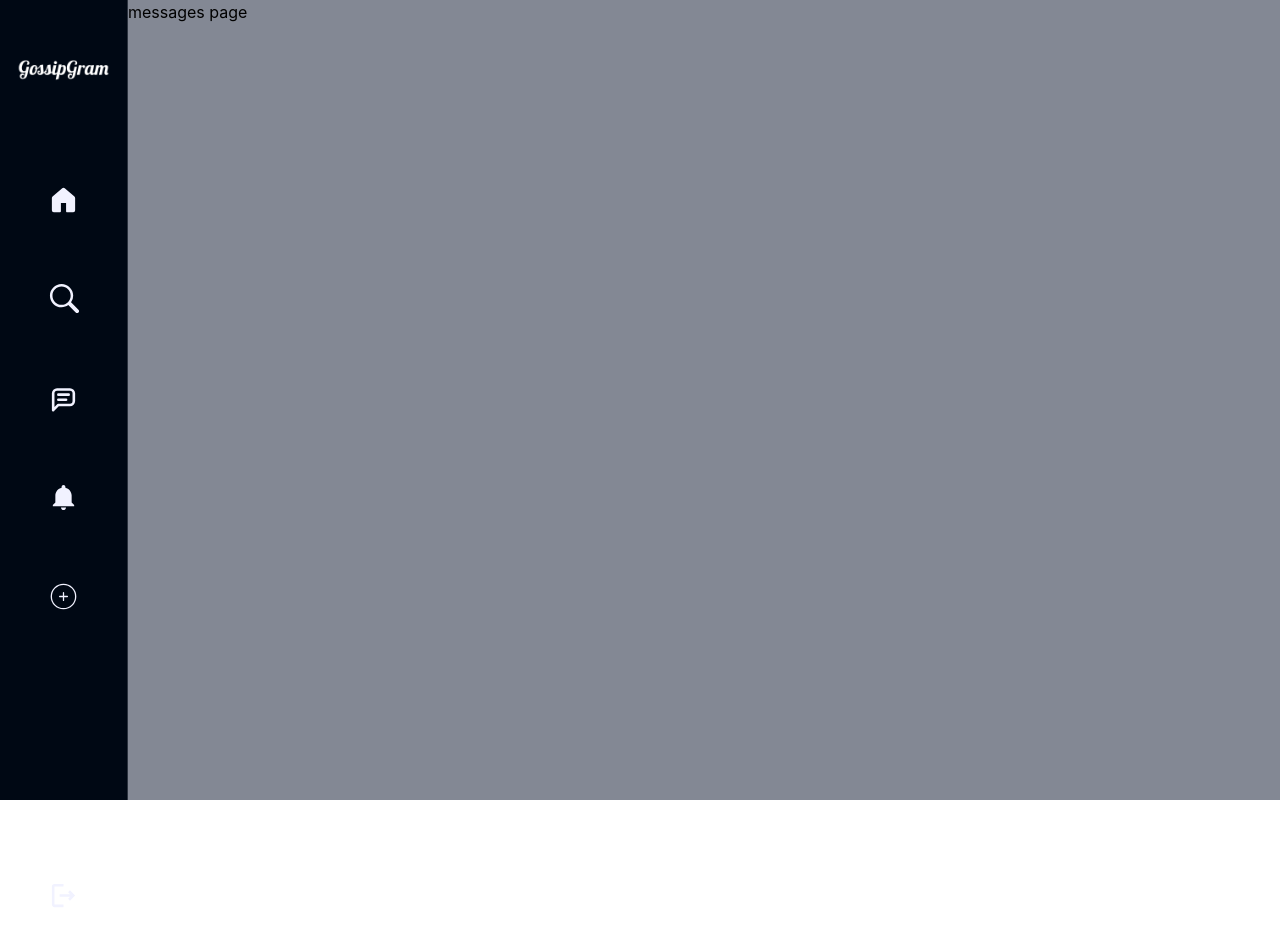
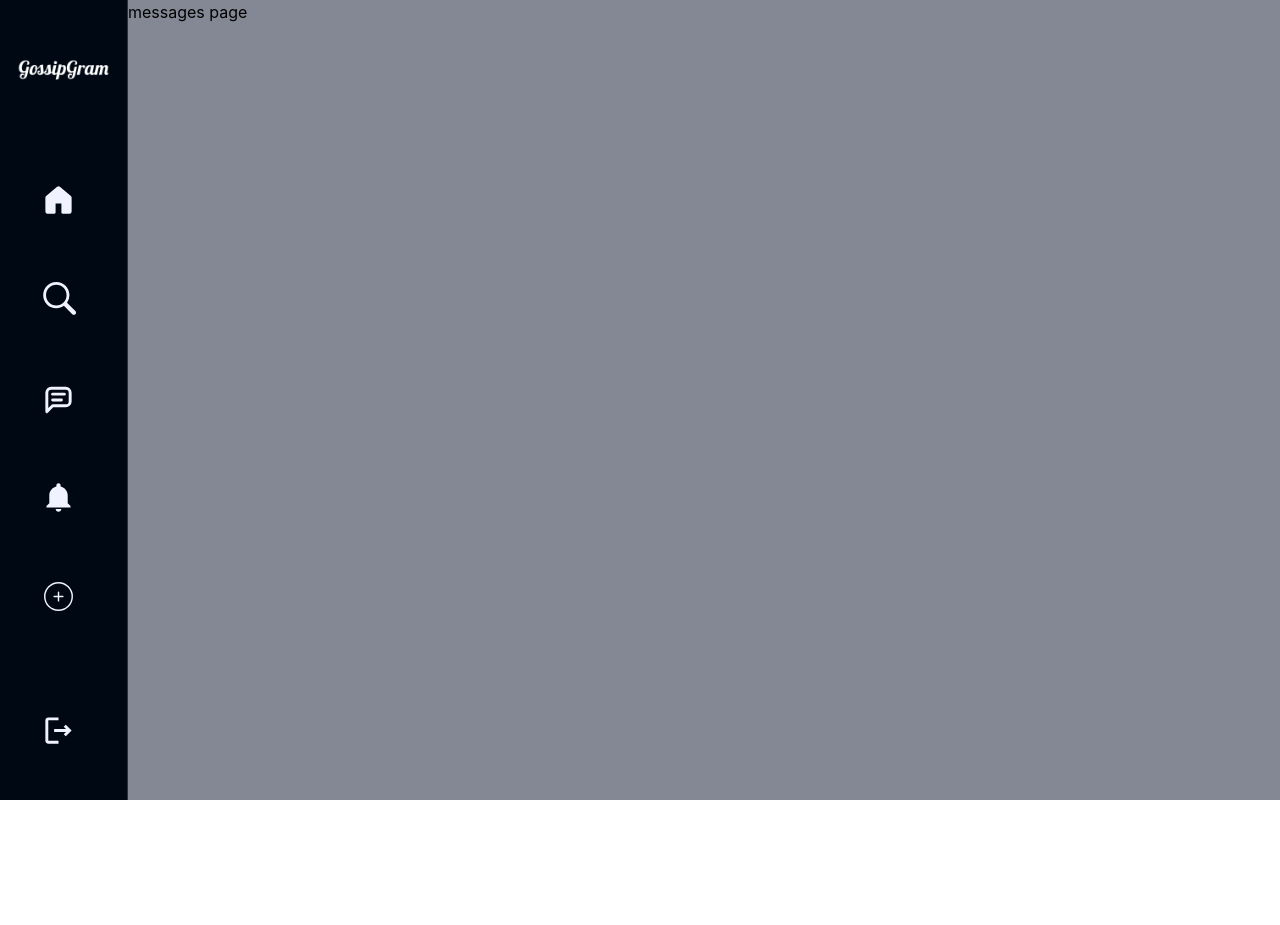
Before and after one commit to gossipgram/GossipGram, a React (Create React App) app: page /chat in a window 1280 px wide. After the commit the page ends 800 px from the top, so only its background shows below. Built offline with nearby package versions, Linux system fonts and the light colour scheme.

Commit message:
fix logout button and improve sidebar

```diff
--- a/src/Components/common/Sidebar.jsx
+++ b/src/Components/common/Sidebar.jsx
@@ -11,9 +11,9 @@ const Sidebar = () => {
   const location = useLocation();
   const currPath = location.pathname;
   return (
-    <div>
+    <div className="">
       {currPath === "/home" ? (
-        <div className="flex w-[350px] sticky flex-col h-screen   border-r-[1px] border-r-richblack-700 bg-richblack-900 py-1 ">
+        <div className="flex w-[350px] relative flex-col h-screen border-r-[1px] border-r-richblack-700 bg-richblack-900 py-1 ">
           <Link to="/home">
             <div className="flex items-center justify-center cursor-pointer">
               <img
@@ -29,7 +29,7 @@ const Sidebar = () => {
           </Link>
 
           <Link to="/home">
-            <div className="flex flex-row px-10 py-3 mx-2 gap-3 hover:bg-richblack-700 rounded-lg transition-all duration-200 cursor-pointer">
+            <div className="flex flex-row px-10 py-3 mx-2 gap-3 hover:bg-richblack-700  rounded-lg transition-all duration-200 cursor-pointer">
               <GoHomeFill fontSize={25} className="text-richblack-5" />
               <p className="text-xl text-white">Home</p>
             </div>
@@ -67,14 +67,14 @@ const Sidebar = () => {
           </Link>
           <div className="mx-auto mt-3 mb-6 h-[1px] w-10/12 bg-richblack-700" />
 
-          <div className="flex flex-row mt-52 px-10 py-3 mx-2  gap-3 hover:bg-richblack-700 transition-all rounded-lg duration-200 cursor-pointer">
+          <div className="flex flex-row absolute bottom-10 mt-52 px-10 py-3 mx-2  gap-3 hover:bg-richblack-700 transition-all rounded-lg duration-200 cursor-pointer">
             <MdOutlineLogout fontSize={25} className="text-richblack-5" />
             <p className="text-xl text-white">Log Out</p>
           </div>
           {/* <div className="mx-auto mt-3 mb-6 h-[1px] w-10/12 bg-richblack-700" /> */}
         </div>
       ) : (
-        <div className="flex gap-10 sticky flex-col w-32 h-screen border-r-[1px] border-r-richblack-700 bg-richblack-900 py-1 ">
+        <div className="flex gap-10 relative flex-col w-32 h-screen border-r-[1px] border-r-richblack-700 bg-richblack-900 py-1 ">
           <Link to="/home">
             <div className="flex items-center justify-center cursor-pointer">
               <img
@@ -89,33 +89,33 @@ const Sidebar = () => {
             </div>
           </Link>
           <Link to="/home">
-            <div className="flex flex-row px-10 py-3 mx-2 gap-3 hover:bg-richblack-700 transition-all duration-200 rounded-lg cursor-pointer">
+            <div className="flex w-[80%] justify-center py-3 mx-2 gap-3 hover:bg-richblack-700 hover:scale-110 transition-all duration-200 rounded-lg cursor-pointer">
               <GoHomeFill fontSize={35} className="text-richblack-5" />
             </div>
           </Link>
 
-          <div className="flex flex-row px-10 py-3 mx-2 gap-3 hover:bg-richblack-700 transition-all duration-200 rounded-lg cursor-pointer">
+          <div className="flex w-[80%] justify-center py-3 mx-2 gap-3 hover:bg-richblack-700 hover:scale-110 transition-all duration-200 rounded-lg cursor-pointer">
             <GoSearch fontSize={35} className="text-richblack-5" />
           </div>
           <Link to="/chat">
-            <div className="flex flex-row px-10 py-3 mx-2 gap-3 hover:bg-richblack-700 transition-all duration-200 rounded-lg cursor-pointer">
+            <div className="flex w-[80%] justify-center py-3 mx-2 gap-3 hover:bg-richblack-700 hover:scale-110 transition-all duration-200 rounded-lg cursor-pointer">
               <TbMessage fontSize={35} className="text-richblack-5" />
             </div>
           </Link>
 
           <Link to="/notification">
-            <div className="flex flex-row px-10 py-3 mx-2 gap-3 hover:bg-richblack-700 transition-all duration-200 rounded-lg cursor-pointer">
+            <div className="flex w-[80%] justify-center py-3 mx-2 gap-3 hover:bg-richblack-700 hover:scale-110 transition-all duration-200 rounded-lg cursor-pointer">
               <IoMdNotifications fontSize={35} className="text-richblack-5" />
             </div>
           </Link>
 
           <Link to="/create">
-            <div className="flex flex-row px-10 py-3 mx-2 gap-3 hover:bg-richblack-700 transition-all duration-200 rounded-lg cursor-pointer">
+            <div className="flex w-[80%] justify-center py-3 mx-2 gap-3 hover:bg-richblack-700 hover:scale-110 transition-all duration-200 rounded-lg cursor-pointer">
               <CiCirclePlus fontSize={35} className="text-richblack-5" />
             </div>
           </Link>
 
-          <div className="flex flex-row px-10 py-3 mx-2 mt-[200px] gap-3 hover:bg-richblack-700 transition-all rounded-lg duration-200 cursor-pointer">
+          <div className="flex w-[80%] absolute bottom-10 justify-center py-3 mx-2 mt-[200px] gap-3 hover:scale-110 hover:bg-richblack-700 transition-all rounded-lg duration-200 cursor-pointer">
             <MdOutlineLogout fontSize={35} className="text-richblack-5" />
           </div>
         </div>
--- a/src/Pages/ChatPage.jsx
+++ b/src/Pages/ChatPage.jsx
@@ -4,8 +4,10 @@ import Sidebar from "../Components/common/Sidebar";
 const ChatPage = () => {
   return (
     <div className="flex">
-      <Sidebar />
-      <div>
+      <div className="">
+        <Sidebar />
+      </div>
+      <div className="">
         <h1>messages page</h1>
       </div>
     </div>
--- a/src/Pages/Home.jsx
+++ b/src/Pages/Home.jsx
@@ -4,8 +4,10 @@ import Sidebar from "../Components/common/Sidebar";
 const Home = () => {
   return (
     <div className="flex">
-      <Sidebar />
-      <div>
+      <div className="">
+        <Sidebar />
+      </div>
+      <div className="">
         <h1>home page</h1>
       </div>
     </div>
--- a/src/Pages/Notification.jsx
+++ b/src/Pages/Notification.jsx
@@ -4,7 +4,9 @@ import Sidebar from "../Components/common/Sidebar";
 const Notification = () => {
   return (
     <div className="flex">
-      <Sidebar />
+      <div className="">
+        <Sidebar />
+      </div>
       <div>
         <h1>notification page</h1>
       </div>
--- a/src/Pages/PostCreate.jsx
+++ b/src/Pages/PostCreate.jsx
@@ -4,7 +4,9 @@ import Sidebar from "../Components/common/Sidebar";
 const PostCreate = () => {
   return (
     <div className="flex">
-      <Sidebar />
+      <div>
+        <Sidebar />
+      </div>
       <div>
         <h1>create page</h1>
       </div>
```
